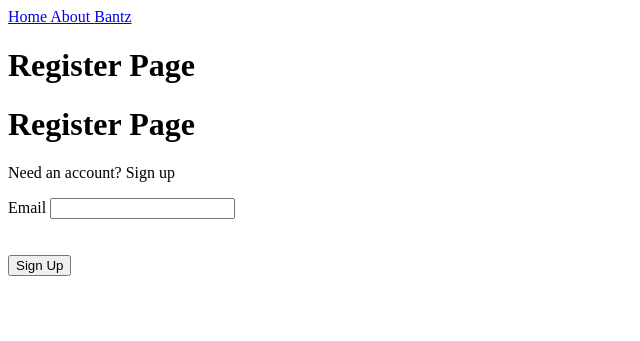
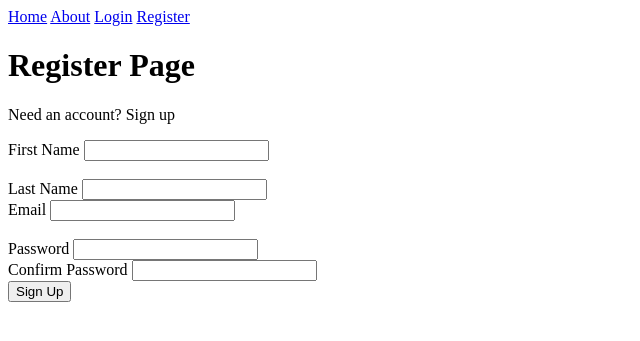
Before and after one commit to Fergus98/flask-app, a Flask app: page /register in a window 1280 px wide. Shown: the top 341 px of the page, without its empty margins (0-640 px from the left). Run offline with Flask 2, Linux system fonts and the light colour scheme.

Commit message:
This code is broken

```diff
--- a/application/__init__.py
+++ b/application/__init__.py
@@ -2,6 +2,7 @@
 from flask import Flask
 from flask_sqlalchemy import SQLAlchemy
 from flask_bcrypt import Bcrypt
+from flask_login import LoginManager
 import os
 from os import getenv
 
@@ -12,6 +13,9 @@ app = Flask(__name__)
 bcrypt = Bcrypt(app)
 app.config['SECRET_KEY'] = str(os.getenv('MY_SECRET_KEY'))
 
+login_manager = LoginManager(app)
+login_manager.login_view = 'login'
+
 app.config["SQLALCHEMY_DATABASE_URI"] = str(os.getenv('DATABASE_URI'))
 db = SQLAlchemy(app)
  # import the ./application/routes.py fi
--- a/application/forms.py
+++ b/application/forms.py
@@ -1,5 +1,5 @@
 from flask_wtf import FlaskForm
-from wtforms import StringField, SubmitField, PasswordField
+from wtforms import StringField, SubmitField, PasswordField, BooleanField
 from wtforms.validators import DataRequired, Length, Email, EqualTo, ValidationError
 from application.models import Users
 
@@ -31,6 +31,18 @@ class PostForm(FlaskForm):
     submit = SubmitField('Post!')
 
 class RegistrationForm(FlaskForm):
+
+    first_name = StringField('First Name',
+    validators=[
+        DataRequired(),
+        Length(min=2, max=30)
+    ])
+    last_name = StringField('Last Name',
+    validators=[
+        DataRequired(),
+        Length(min=3, max=30)
+    ])
+
     email = StringField('Email',
         validators = [
             DataRequired(),
@@ -55,3 +67,20 @@ class RegistrationForm(FlaskForm):
 
         if user:
             raise ValidationError('Email already in use')
+
+class LoginForm(FlaskForm):
+    email = StringField('Email',
+        validators=[
+            DataRequired(),
+            Email()
+        ]
+    )
+
+    password = PasswordField('Password',
+        validators=[
+            DataRequired()
+        ]
+    )
+
+    remember = BooleanField('Remember Me')
+    submit = SubmitField('Login')
--- a/application/routes.py
+++ b/application/routes.py
@@ -1,10 +1,12 @@
  # import render_template function from the flask module
-from flask import render_template, redirect, url_for
+from flask import render_template, redirect, url_for, request
  # import the app object from the ./application/__init__.py
 from application import app, db, bcrypt
 
+from flask_login import login_user, current_user, logout_user, login_required
+
 from application.models import Posts, Users
-from application.forms import PostForm, RegistrationForm
+from application.forms import PostForm, RegistrationForm,LoginForm
  # define routes for / & /home, this function will be called when these are accessed
 
 @app.route('/')
@@ -14,14 +16,14 @@ def home():
     return render_template('home.html', title='Home', posts = blogData)
 
 @app.route('/posts', methods=['GET', 'POST'])
+@login_required
 def post():
     form = PostForm()
     if form.validate_on_submit():
         postData = Posts(
-            first_name = form.first_name.data,
-            last_name = form.last_name.data,
-            title = form.title.data,
-            content = form.content.data
+            title=form.title.data,
+            content=form.content.data,
+            author=current_user
         )
 
         db.session.add(postData)
@@ -35,17 +37,45 @@ def post():
     return render_template('posts.html', title='Post', form=form)
 @app.route('/register', methods=['GET', 'POST'])
 def register():
+    if current_user.is_authenticated:
+        return redirect(url_for('home'))
     form = RegistrationForm()
     if form.validate_on_submit():
-        hash_pw = bcrypt.generate_password_hash(form.password.data.decode('utf-8'))
+        hash_pw = bcrypt.generate_password_hash(form.password.data)
 
-        user = Users(email=form.email.data, password=hash_pw)
+        user = Users(
+            first_name=form.first_name.data,
+            last_name=form.last_name.data,
+            email=form.email.data,
+            password=hashed_pw
+        )
 
         db.session.add(user)
         db.session.commit()
 
         return redirect(url_for('post'))
     return render_template('register.html', title='Register', form=form)
+
+@app.route("/login", methods=['GET', 'POST'])
+def login():
+    if current_user.is_authenticated:
+        return redirect(url_for('home'))
+    form = LoginForm()
+    if form.validate_on_submit():
+        user=Users.query.filter_by(email=form.email.data).first()
+        if user and bcrypt.check_password_hash(user.password, form.password.data):
+            login_user(user, remember=form.remember.data)
+            next_page = request.args.get('next')
+            if next_page:
+                return redirect(next_page)
+            else:
+                return redirect(url_for('home'))
+    return render_template('login.html', title='Login', form=form)
+
+@app.route("/logout")
+def logout():
+    logout_user()
+    return redirect(url_for('login'))
 
 @app.route('/about')
 def about():
--- a/application/templates/layout.html
+++ b/application/templates/layout.html
@@ -1,14 +1,19 @@
-<!DOCTYPE html>
+
 <html>
-<head>
-	<a href = "{{ url_for('home') }}" > Home </a>
-	<a href = "{{ url_for('about') }}" > About </a>
-	<a href = "{{ url_for('bantz') }}" > Bantz </a>
-
-<title>{{ title }} - Page</title>
-</head>
-<body>
-<h1>{{  title  }} Page</h1>
-{% block body_content %}{% endblock %}
-</body>
+	<body>
+	<div class=navbar>
+		{% if current_user.is_authenticated %}
+			<a href="{{ url_for('home') }}">Home</a>
+			<a href="{{ url_for('about') }}">About</a>
+			<a href="{{ url_for('logout') }}">Logout</a>
+			<a href="{{ url_for('post') }}">Post</a>
+		{% else %}
+			<a href="{{ url_for('home') }}">Home</a>
+			<a href="{{ url_for('about') }}">About</a>
+			<a href="{{ url_for('login') }}">Login</a>
+			<a href="{{ url_for('register') }}">Register</a>
+		{% endif %}
+	</div>
+	{% block body_content %}{% endblock %}
+	</body>
 </html>
--- a/application/templates/register.html
+++ b/application/templates/register.html
@@ -4,7 +4,33 @@
     <p>Need an account? Sign up</p>
     <div class='form'>
         <form method='POST' action=''>
-            {{ form.hidden_tag() }}
+            <div class="form-group">
+    		{{ form.first_name.label }}
+    		{{ form.first_name }}
+    		{% if form.first_name.errors %}
+    		<div class="error">
+        	{% for error in form.first_name.errors %}
+            		<span>{{ error }}</span>
+        	{% endfor %}
+    		</div>
+    		{% endif %}
+		</div>
+		<br>
+		<div class="form-group">
+    		{{ form.last_name.label }}
+    		{{ form.last_name }}
+    		{% if form.last_name.errors %}
+    		<div class="error">
+        	{% for error in form.last_name.errors %}
+            	<span>{{ error }}</span>
+        	{% endfor %}
+    	</div>
+    	{% endif %}
+	</div>
+
+
+
+	    {{ form.hidden_tag() }}
             <div class='form_group'>
                 {{ form.email.label }}
                 {{ form.email }}
@@ -17,8 +43,25 @@
                 {% endif %}
             </div>
             <br>
-            <!--Password and Check Password fields-->
+            {{ form.password.label }}
+                {{ form.password }}
+                {% if form.password.errors %}
+                    <div class='error'>
+                        {% for error in form.password.errors %}
+                            <span>{{ error }}</span>
+                        {% endfor %}
+                    </div>
+                {% endif %}
             <br>
+	    {{ form.confirm_password.label }}
+                {{ form.confirm_password }}
+                {% if form.confirm_password.errors %}
+                    <div class='error'>
+                        {% for error in form.confirm_password.errors %}
+                            <span>{{ error }}</span>
+                        {% endfor %}
+                    </div>
+                {% endif %}
             <div class='form_group'>
                 {{ form.submit }}
             </div>
--- a/requirements.txt
+++ b/requirements.txt
@@ -3,6 +3,7 @@ cffi==1.14.0
 Click==7.0
 Flask==1.1.1
 Flask-Bcrypt==0.7.1
+Flask-Login==0.5.0
 Flask-SQLAlchemy==2.4.1
 Flask-WTF==0.14.3
 itsdangerous==1.1.0
```
Also changed, not shown: application/models.py (+21 -7 lines), application/templates/home.html (+10 -7 lines), application/templates/login.html (+38 -0 lines).
